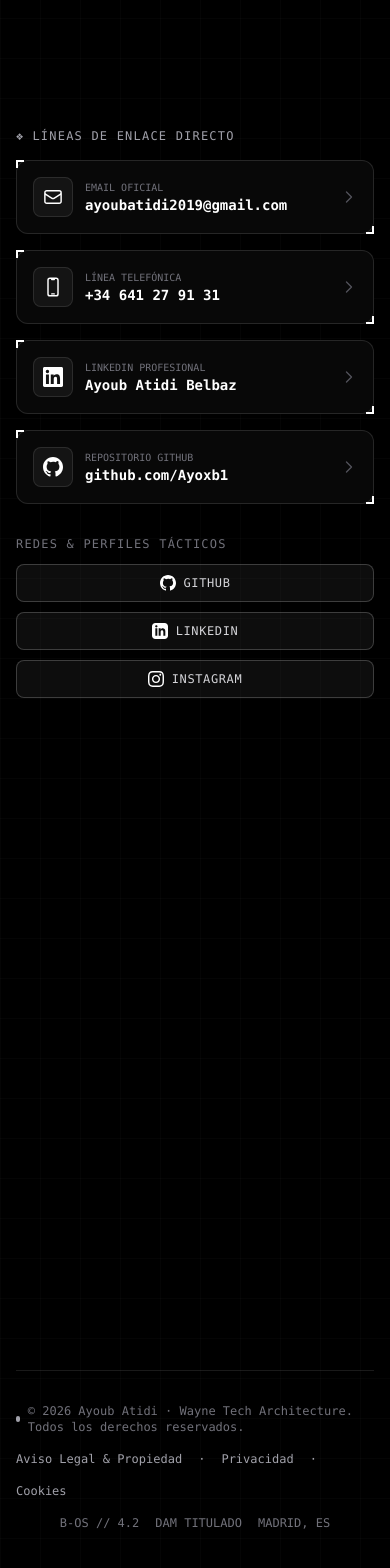
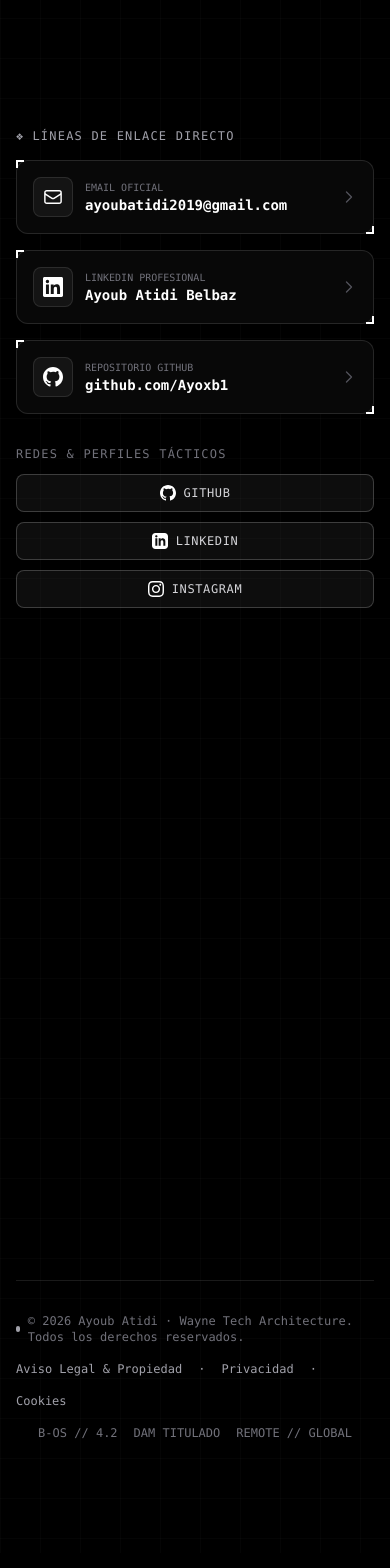
Before and after one commit to Ayoxb1/BatPortfolio, a Next.js app: page / in a window 390 px wide. Shown: the part 7910-9478 px from the top of the page. Built offline with nearby package versions, Linux system fonts and the light colour scheme.

Commit message:
privacy: remove personal phone number and location from contact, legal, and documentation

```diff
--- a/src/app/aviso-legal/page.tsx
+++ b/src/app/aviso-legal/page.tsx
@@ -47,7 +47,6 @@ export default function AvisoLegalPage() {
               <li><strong>Titular:</strong> Ayoub Atidi Belbaz</li>
               <li><strong>Condición:</strong> Desarrollador Full Stack & Técnico Superior DAM</li>
               <li><strong>Email de contacto oficial:</strong> ayoubatidi2019@gmail.com</li>
-              <li><strong>Teléfono de contacto:</strong> +34 641 27 91 31</li>
               <li><strong>Sitio Web:</strong> Portfolio Personal (https://ayoub-atidi.vercel.app o dominio asociado)</li>
             </ul>
           </section>
--- a/src/components/Contact.tsx
+++ b/src/components/Contact.tsx
@@ -33,17 +33,6 @@ export default function Contact() {
     },
     {
       code: 'FREQ-02',
-      label: 'Línea Telefónica',
-      value: '+34 641 27 91 31',
-      href: 'tel:+34641279131',
-      icon: (
-        <svg className="w-5 h-5" fill="none" viewBox="0 0 24 24" stroke="currentColor" strokeWidth={1.75}>
-          <path strokeLinecap="round" strokeLinejoin="round" d="M10.5 1.5H8.25A2.25 2.25 0 006 3.75v16.5a2.25 2.25 0 002.25 2.25h7.5A2.25 2.25 0 0018 20.25V3.75a2.25 2.25 0 00-2.25-2.25H13.5m-3 0V3h3V1.5m-3 0h3m-3 18.75h3" />
-        </svg>
-      ),
-    },
-    {
-      code: 'FREQ-03',
       label: 'LinkedIn Profesional',
       value: 'Ayoub Atidi Belbaz',
       href: 'https://www.linkedin.com/in/ayoub-atidi-belbaz-07b274312/',
@@ -54,7 +43,7 @@ export default function Contact() {
       ),
     },
     {
-      code: 'FREQ-04',
+      code: 'FREQ-03',
       label: 'Repositorio GitHub',
       value: 'github.com/Ayoxb1',
       href: 'https://github.com/Ayoxb1',
@@ -313,7 +302,7 @@ export default function Contact() {
           <div className="flex items-center gap-4 text-zinc-500">
             <span>B-OS // 4.2</span>
             <span>DAM TITULADO</span>
-            <span>MADRID, ES</span>
+            <span>REMOTE // GLOBAL</span>
           </div>
         </div>
       </div>
```
Also changed, not shown: 1 other file (tests, documents, lock files or other folders).
